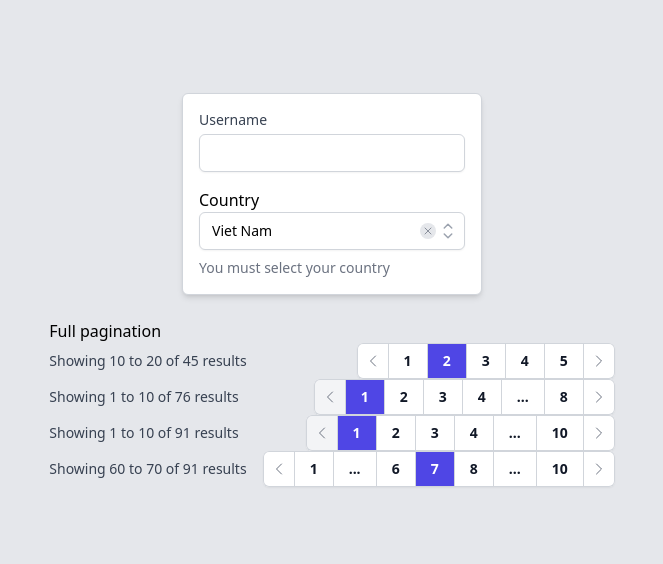
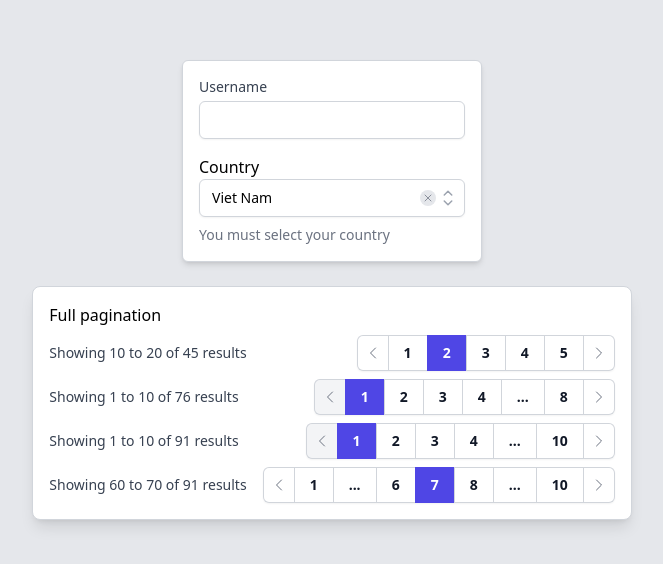
Before and after one commit to hudy9x/komponents, a React (Create React App) app: page / in a window 1280 px wide. Shown: the part 110-674 px from the top of the page, without its empty margins (308-971 px from the left). Built offline with nearby package versions, Linux system fonts and the light colour scheme.

Commit message:
add style

```diff
--- a/src/components/Pagination/style.css
+++ b/src/components/Pagination/style.css
@@ -11,7 +11,7 @@
 }
 
 .page-item.active{
-  @apply bg-indigo-600 border-indigo-600 text-white;
+  @apply bg-indigo-600 border-indigo-600 text-white ring-indigo-600;
 }
 
 .page-next {
--- a/src/containers/PaginationContainer.tsx
+++ b/src/containers/PaginationContainer.tsx
@@ -4,7 +4,7 @@ export default function PaginationContainer() {
   const onChange = (page: number) => {
     console.log(page)
   }
-  return <div>
+  return <div className="p-4 border border-gray-300 shadow-lg bg-white rounded-lg space-y-2">
     <h2>Full pagination</h2>
     {/*
     <Pagination current={1} total={5}  onChange={onChange} />
```
